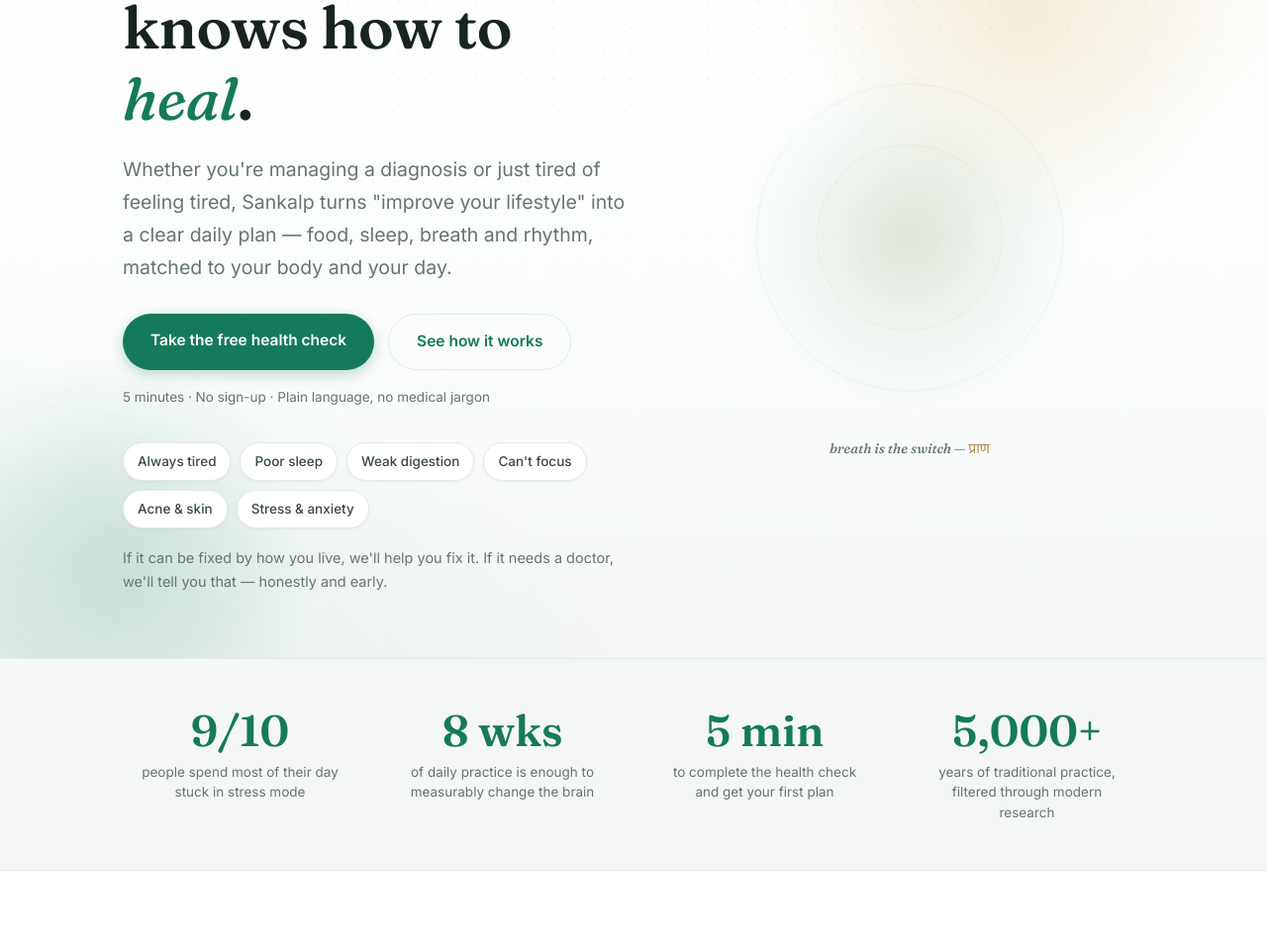
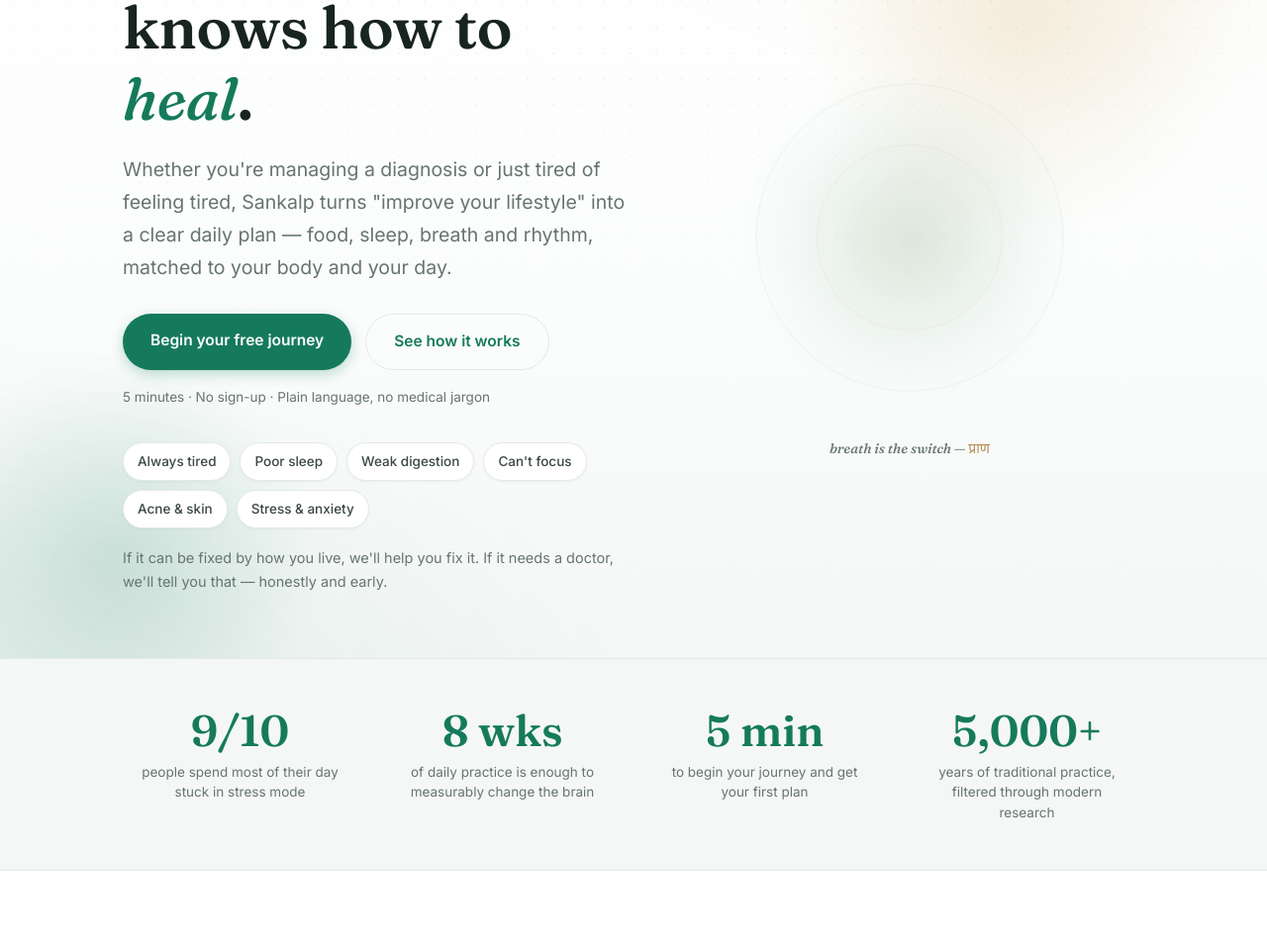
Before and after one commit to Akashmalviya/sankalp-website, an Astro site: page / in a window 1280 px wide. Shown: the part 262-1219 px from the top of the page at 99% size. Built offline with nearby package versions, Linux system fonts and the light colour scheme; Astro itself is replaced by a stand-in of ours.

Commit message:
Replace "health check" CTA copy with journey framing

```diff
--- a/src/components/Footer.astro
+++ b/src/components/Footer.astro
@@ -26,7 +26,7 @@
       <a href={`${base}index.html#app`}>The app</a>
       <a href={`${base}index.html#roots`}>Ancient + modern</a>
       <a href={`${base}blog/`}>Blog</a>
-      <a href="https://app.sankalphealth.in/" target="_blank" rel="noopener">Health check</a>
+      <a href="https://app.sankalphealth.in/" target="_blank" rel="noopener">Begin your journey</a>
       <a href={`${base}for-doctors.html`}>For Doctors</a>
       <a href={`${base}privacy.html`}>Privacy</a>
     </div>
--- a/src/pages/index.html
+++ b/src/pages/index.html
@@ -428,7 +428,7 @@
         <h1>Your body already<br>knows how to <em>heal</em>.</h1>
         <p class="sub">Whether you're managing a diagnosis or just tired of feeling tired, Sankalp turns "improve your lifestyle" into a clear daily plan — food, sleep, breath and rhythm, matched to your body and your day.</p>
         <div class="cta-row">
-          <a href="https://app.sankalphealth.in/" target="_blank" rel="noopener" class="btn btn-primary">Take the free health check</a>
+          <a href="https://app.sankalphealth.in/" target="_blank" rel="noopener" class="btn btn-primary">Begin your free journey</a>
           <a href="#app" class="btn btn-ghost">See how it works</a>
         </div>
         <p class="note">5 minutes · No sign-up · Plain language, no medical jargon</p>
@@ -456,7 +456,7 @@
     <div class="stats-grid">
       <div class="stat"><div class="stat-num" data-to="9" data-suf="/10">0</div><div class="stat-lbl">people spend most of their day stuck in stress mode</div></div>
       <div class="stat"><div class="stat-num" data-to="8" data-suf=" wks">0</div><div class="stat-lbl">of daily practice is enough to measurably change the brain</div></div>
-      <div class="stat"><div class="stat-num" data-to="5" data-suf=" min">0</div><div class="stat-lbl">to complete the health check and get your first plan</div></div>
+      <div class="stat"><div class="stat-num" data-to="5" data-suf=" min">0</div><div class="stat-lbl">to begin your journey and get your first plan</div></div>
       <div class="stat"><div class="stat-num" data-to="5000" data-suf="+">0</div><div class="stat-lbl">years of traditional practice, filtered through modern research</div></div>
     </div>
   </div>
@@ -582,7 +582,7 @@
         <div class="astep"><div class="an">1</div><div><h3>A gentle five-minute read</h3><p>Simple questions about your body, your routine and what's troubling you — in everyday words, no right answers.</p></div></div>
         <div class="astep"><div class="an">2</div><div><h3>Meet your nature</h3><p>We show how much Air, Fire and Earth you carry — and what that means for how you eat, move and rest.</p></div></div>
         <div class="astep"><div class="an">3</div><div><h3>A plan that changes with your day</h3><p>Each morning: how you're arriving, and the one small thing to do about it. We stay with you as it works.</p></div></div>
-        <a href="https://app.sankalphealth.in/" target="_blank" rel="noopener" class="btn btn-primary app-cta">Try the free health check</a>
+        <a href="https://app.sankalphealth.in/" target="_blank" rel="noopener" class="btn btn-primary app-cta">Begin your free journey</a>
       </div>
       <div class="devices reveal">
         <!-- Result phone -->
@@ -663,7 +663,7 @@
       <div class="step"><h3>Get your personal daily plan</h3><p>Small, clear actions for your food, sleep, movement and calm — built around your day, not someone else's ideal.</p></div>
       <div class="step"><h3>We stay with you</h3><p>Gentle daily check-ins keep you consistent. Small steps, done daily — that's how bodies actually recover.</p></div>
     </div>
-    <div class="cta-center"><a href="https://app.sankalphealth.in/" target="_blank" rel="noopener" class="btn btn-primary">Start the health check</a></div>
+    <div class="cta-center"><a href="https://app.sankalphealth.in/" target="_blank" rel="noopener" class="btn btn-primary">Begin your journey</a></div>
   </div>
 </section>
 
@@ -730,9 +730,9 @@
 <section class="final">
   <div class="wrap">
     <div class="final-box">
-      <h2>Start with the free health check</h2>
+      <h2>Your journey starts here</h2>
       <p>Five minutes of simple questions. You'll come away understanding your body better — and knowing exactly what to work on first.</p>
-      <a href="https://app.sankalphealth.in/" target="_blank" rel="noopener" class="btn btn-primary">Take the health check</a>
+      <a href="https://app.sankalphealth.in/" target="_blank" rel="noopener" class="btn btn-primary">Begin your journey</a>
       <p class="alt">Prefer to talk first? <a href="https://chat.whatsapp.com/KrM12p1vtUXF1ZQkssvBF3" target="_blank" rel="noopener">Join our WhatsApp community</a></p>
     </div>
   </div>
@@ -745,7 +745,7 @@
       <a href="#app">The app</a>
       <a href="#roots">Ancient + modern</a>
       <a href="blog/">Blog</a>
-      <a href="https://app.sankalphealth.in/" target="_blank" rel="noopener">Health check</a>
+      <a href="https://app.sankalphealth.in/" target="_blank" rel="noopener">Begin your journey</a>
       <a href="for-doctors.html">For Doctors</a>
       <a href="privacy.html">Privacy</a>
     </div>
```
